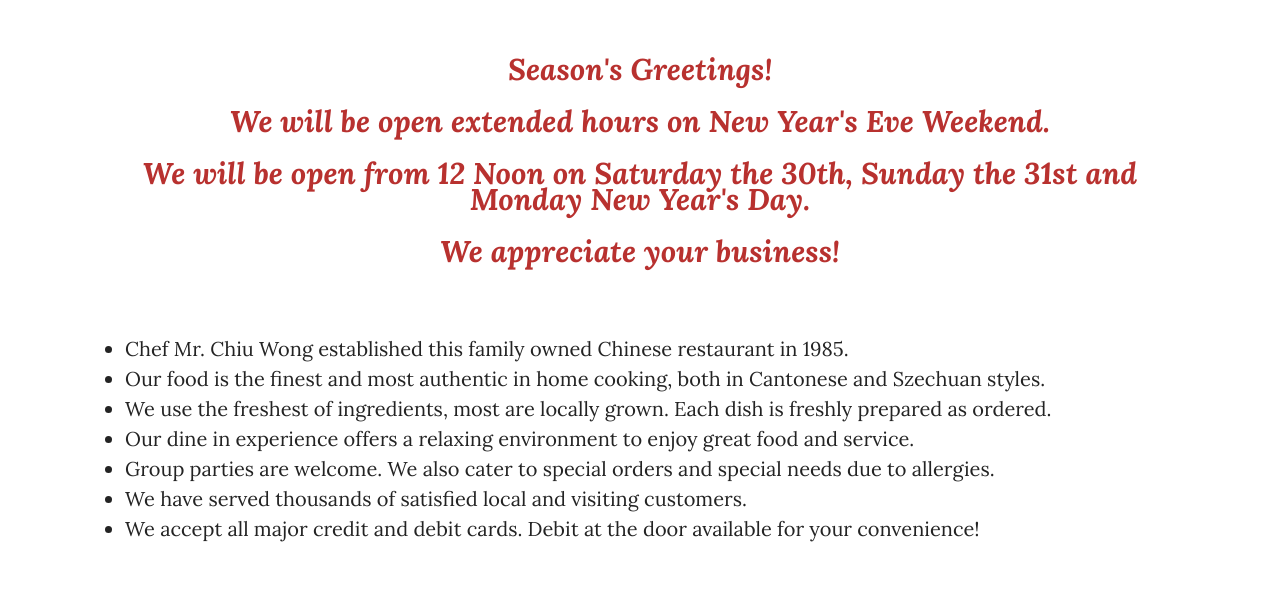
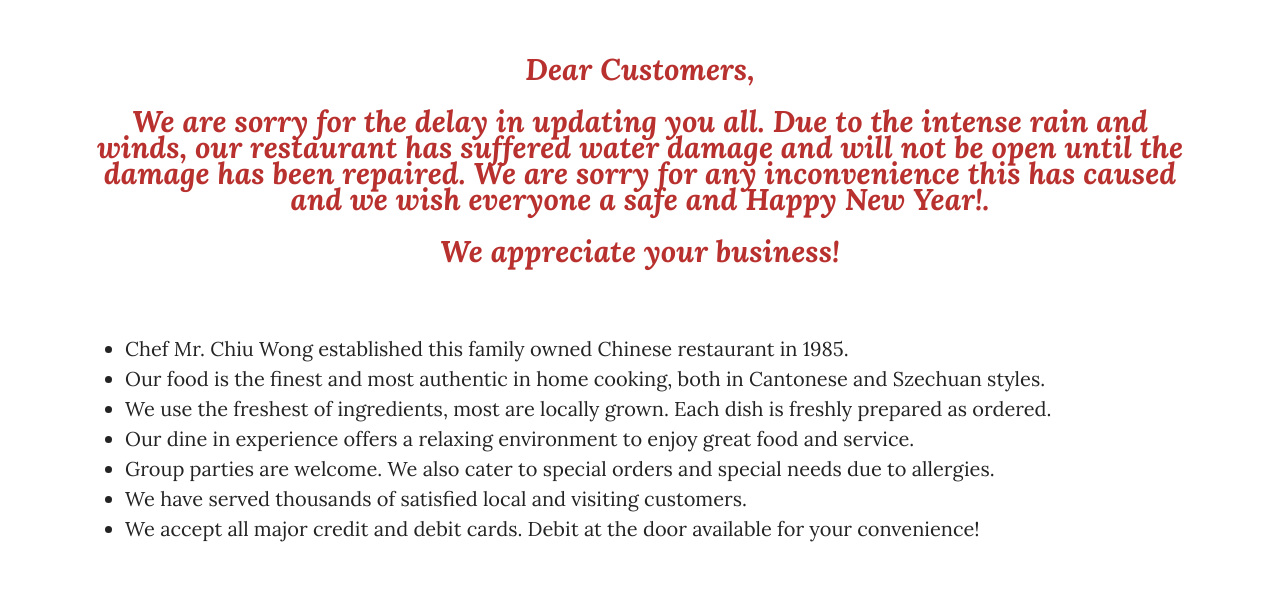
Before and after one commit to SilverDragonRestaurant/SilverDragonRestaurant.github.io, a plain HTML site: page index.html in a window 1280 px wide. Shown: the part 174-775 px from the top of the page. Drawn offline with Linux system fonts and the light colour scheme; a script that the page names is missing; a web font is replaced by a local one.

Commit message:
update
update

```diff
--- a/index.html
+++ b/index.html
@@ -63,7 +63,8 @@
         <div class="row">
             <div class="col-xs-12">
                 <h3 class="mbr-section-title display-2">Welcome to the Silver Dragon Resturant<br><br></h3>
-                <small class="mbr-section-subtitle"><strong>Season's Greetings!<br><br>We will be open extended hours on New Year's Eve Weekend.<br><br>We will be open from 12 Noon on Saturday the 30th, Sunday the 31st and Monday New Year's Day.<br><br>We appreciate your business!</strong></small>
+                <small class="mbr-section-subtitle"><strong>Dear Customers,<br><br>
+We are sorry for the delay in updating you all. Due to the intense rain and winds, our restaurant has suffered water damage and will not be open until the damage has been repaired. We are sorry for any inconvenience this has caused and we wish everyone a safe and Happy New Year!.<br><br>We appreciate your business!</strong></small>
             </div>
         </div>
     </div>
```
